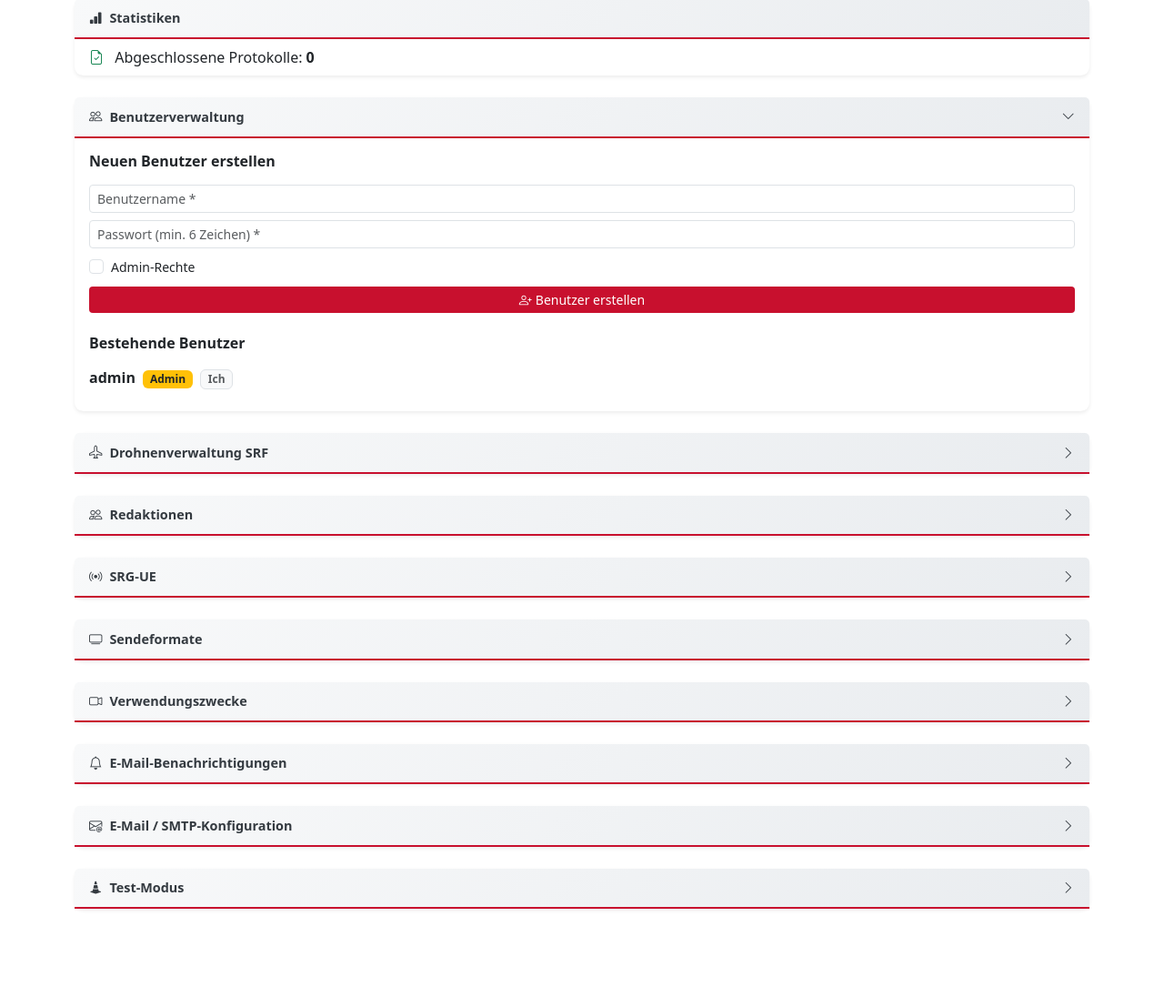
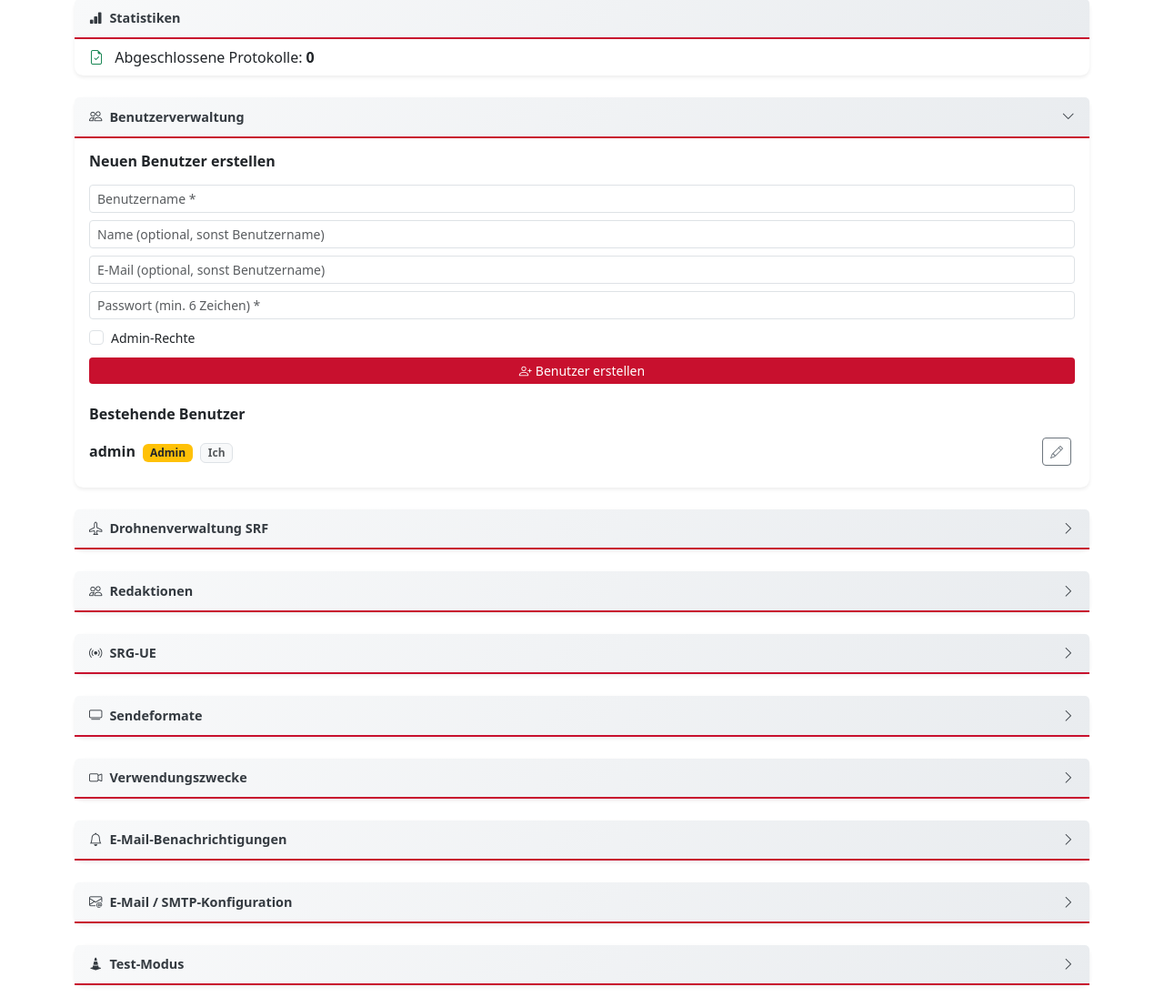
Before and after one commit to urswilli/drohnenprotokoll-tool, a Flask app: page /admin in a window 1280 px wide, after a click on "Benutzerverwaltung". Shown: the part 134-1241 px from the top of the page at 91% size. Before the commit the page ends 1134 px from the top, so only its background shows below. Run offline with Flask 3, Linux system fonts and the light colour scheme; the visitor is signed in with stand-in values (Sample User, id 1); data comes from the database, SQL or seed files in the repository; data that the repository does not hold is empty.

Commit message:
Beta 0.46: Pflichtfelder, Admin-Benutzerverwaltung, lokaler Prod-Import, Doku
- app.py: pilot_company, pilot_address, srg_ue in MANDATORY_FIELDS (serverseitige Prüfung)
- app.py: create_user legt profiles an; edit_user/delete_user; Profile-Backfill-Migration in init_db()
- form.html: required + * für Firmenzugehörigkeit, private Adresse, SRG-UE
- admin.html: Benutzer anlegen mit Name/E-Mail; Bearbeiten-Modal (Stift); Löschen mit Cascade
- app.py: SESSION_COOKIE_SECURE per Env-Variable (lokal über HTTP testbar)
- run-local.sh, import-prod-data.sh, prod-import/ — lokaler Test mit manuell kopierter Prod-DB
- CLAUDE.md: Proxmox VM docker-public, Trello-Workflow, Changelog-Bullets, Git-Workflow
- docker-compose.yml, Dockerfile, GitHub Actions: Deployment-Doku Pi → Proxmox

Co-authored-by: Cursor <cursoragent@cursor.com>

```diff
--- a/app.py
+++ b/app.py
@@ -25,9 +25,10 @@ app = Flask(__name__)
 app.secret_key = os.environ.get('SECRET_KEY', 'drohnen-protokoll-srg-2024-secret')
 
 # ── Sichere Session-Cookie-Konfiguration ────────────────────────────────────
+_secure_cookie = os.environ.get('SESSION_COOKIE_SECURE', 'true').lower() not in ('0', 'false', 'no')
 app.config.update(
     SESSION_COOKIE_HTTPONLY=True,   # kein JavaScript-Zugriff auf Session-Cookie
-    SESSION_COOKIE_SECURE=True,     # Cookie nur über HTTPS senden
+    SESSION_COOKIE_SECURE=_secure_cookie,  # lokal: SESSION_COOKIE_SECURE=false
     SESSION_COOKIE_SAMESITE='Lax',  # CSRF-Schutz: Cookie nicht bei Cross-Site-Requests
     PERMANENT_SESSION_LIFETIME=timedelta(hours=8),
 )
@@ -198,6 +199,9 @@ REDAKTIONEN = [
 SRG_UE_LIST = ['SRF', 'RTS', 'RSI', 'RTR']
 
 MANDATORY_FIELDS = [
+    ('pilot_company', 'Firmenzugehörigkeit des Piloten'),
+    ('pilot_address', 'Private Adresse des Piloten'),
+    ('srg_ue', 'SRG-UE'),
     ('redaktion', 'Redaktion'),
     ('eva_name', 'Name Einsatzverantwortliche/r'),
     ('eva_email', 'E-Mail Einsatzverantwortliche/r SRG'),
@@ -368,6 +372,12 @@ def init_db():
             WHERE p.pilot_company != ''
               AND NOT EXISTS (SELECT 1 FROM drone_holders d WHERE d.user_id = p.user_id)
         """)
+        conn.execute("""
+            INSERT INTO profiles(user_id, pilot_name, pilot_email)
+            SELECT u.id, u.username, COALESCE(NULLIF(u.email, ''), u.username)
+            FROM users u
+            WHERE NOT EXISTS (SELECT 1 FROM profiles p WHERE p.user_id = u.id)
+        """)
         conn.commit()
 
 
@@ -1307,18 +1317,74 @@ def admin():
         elif action == 'create_user':
             username = request.form.get('new_username', '').strip()
             password = request.form.get('new_password', '')
+            name = request.form.get('new_name', '').strip() or username
+            email = request.form.get('new_email', '').strip().lower() or username
             is_admin = 1 if request.form.get('new_is_admin') else 0
             if username and len(password) >= 6:
-                try:
-                    with get_db() as conn:
-                        conn.execute('INSERT INTO users(username,password_hash,is_admin,email,is_approved) VALUES(?,?,?,?,1)',
-                                     (username, _hash(password), is_admin, username))
-                        conn.commit()
-                    flash(f'Benutzer {username!r} erstellt.', 'success')
-                except sqlite3.IntegrityError:
-                    flash('Benutzername bereits vergeben.', 'danger')
+                if '@' not in email:
+                    flash('Bitte eine gültige E-Mail-Adresse angeben.', 'danger')
+                else:
+                    try:
+                        with get_db() as conn:
+                            cur = conn.execute(
+                                'INSERT INTO users(username,password_hash,is_admin,email,is_approved) VALUES(?,?,?,?,1)',
+                                (username, _hash(password), is_admin, email))
+                            conn.execute(
+                                'INSERT INTO profiles(user_id,pilot_name,pilot_email) VALUES(?,?,?)',
+                                (cur.lastrowid, name, email))
+                            conn.commit()
+                        flash(f'Benutzer {username!r} erstellt.', 'success')
+                    except sqlite3.IntegrityError:
+                        flash('Benutzername bereits vergeben.', 'danger')
             else:
                 flash('Benutzername und Passwort (min. 6 Zeichen) erforderlich.', 'danger')
+
+        elif action == 'edit_user':
+            uid = request.form.get('uid')
+            name = request.form.get('edit_name', '').strip()
+            email = request.form.get('edit_email', '').strip().lower()
+            is_admin = 1 if request.form.get('edit_is_admin') else 0
+            if not uid or not email or '@' not in email:
+                flash('Gültige E-Mail erforderlich.', 'danger')
+            else:
+                with get_db() as conn:
+                    row = conn.execute(
+                        'SELECT is_admin FROM users WHERE id=?', (uid,)).fetchone()
+                    if not row:
+                        flash('Benutzer nicht gefunden.', 'danger')
+                    elif row['is_admin'] and not is_admin:
+                        admin_count = conn.execute(
+                            'SELECT COUNT(*) FROM users WHERE is_admin=1').fetchone()[0]
+                        if admin_count <= 1:
+                            flash('Mindestens ein Admin muss bestehen bleiben.', 'danger')
+                        else:
+                            conn.execute(
+                                'UPDATE users SET email=?, is_admin=? WHERE id=?',
+                                (email, is_admin, uid))
+                            if conn.execute('SELECT 1 FROM profiles WHERE user_id=?', (uid,)).fetchone():
+                                conn.execute(
+                                    'UPDATE profiles SET pilot_name=?, pilot_email=? WHERE user_id=?',
+                                    (name or email, email, uid))
+                            else:
+                                conn.execute(
+                                    'INSERT INTO profiles(user_id,pilot_name,pilot_email) VALUES(?,?,?)',
+                                    (uid, name or email, email))
+                            conn.commit()
+                            flash('Benutzer aktualisiert.', 'success')
+                    else:
+                        conn.execute(
+                            'UPDATE users SET email=?, is_admin=? WHERE id=?',
+                            (email, is_admin, uid))
+                        if conn.execute('SELECT 1 FROM profiles WHERE user_id=?', (uid,)).fetchone():
+                            conn.execute(
+                                'UPDATE profiles SET pilot_name=?, pilot_email=? WHERE user_id=?',
+                                (name or email, email, uid))
+                        else:
+                            conn.execute(
+                                'INSERT INTO profiles(user_id,pilot_name,pilot_email) VALUES(?,?,?)',
+                                (uid, name or email, email))
+                        conn.commit()
+                        flash('Benutzer aktualisiert.', 'success')
 
         elif action == 'approve_user':
             uid = request.form.get('uid')
@@ -1340,8 +1406,17 @@ def admin():
 
         elif action == 'delete_user':
             uid = request.form.get('uid')
-            if str(uid) != str(session['user_id']):
+            if str(uid) == str(session['user_id']):
+                flash('Du kannst dich nicht selbst löschen.', 'danger')
+            else:
                 with get_db() as conn:
+                    ac_ids = [r['id'] for r in conn.execute(
+                        'SELECT id FROM aircraft WHERE user_id=?', (uid,)).fetchall()]
+                    for aid in ac_ids:
+                        conn.execute('DELETE FROM aircraft_holder_map WHERE aircraft_id=?', (aid,))
+                    conn.execute('DELETE FROM aircraft WHERE user_id=?', (uid,))
+                    conn.execute('DELETE FROM drone_holders WHERE user_id=?', (uid,))
+                    conn.execute('DELETE FROM profiles WHERE user_id=?', (uid,))
                     conn.execute('DELETE FROM users WHERE id=?', (uid,))
                     conn.commit()
                 flash('Benutzer gelöscht.', 'success')
@@ -1519,7 +1594,10 @@ def admin():
 
     with get_db() as conn:
         users = conn.execute(
-            'SELECT id,username,is_admin,email,is_approved FROM users WHERE is_approved=1').fetchall()
+            'SELECT u.id, u.username, u.is_admin, u.email, u.is_approved, p.pilot_name '
+            'FROM users u LEFT JOIN profiles p ON p.user_id = u.id '
+            'WHERE u.is_approved=1 ORDER BY u.username COLLATE NOCASE'
+        ).fetchall()
         pending = conn.execute(
             'SELECT u.id, u.username, u.email, p.pilot_name '
             'FROM users u LEFT JOIN profiles p ON u.id = p.user_id '
--- a/templates/admin.html
+++ b/templates/admin.html
@@ -70,6 +70,14 @@
                        placeholder="Benutzername *" required>
               </div>
               <div class="col-12">
+                <input type="text" name="new_name" class="form-control form-control-sm"
+                       placeholder="Name (optional, sonst Benutzername)">
+              </div>
+              <div class="col-12">
+                <input type="email" name="new_email" class="form-control form-control-sm"
+                       placeholder="E-Mail (optional, sonst Benutzername)">
+              </div>
+              <div class="col-12">
                 <input type="password" name="new_password" class="form-control form-control-sm"
                        placeholder="Passwort (min. 6 Zeichen) *" minlength="6" required>
               </div>
@@ -93,6 +101,12 @@
             <div class="list-group-item d-flex justify-content-between align-items-center px-0">
               <div>
                 <strong>{{ user.username }}</strong>
+                {% if user.pilot_name and user.pilot_name != user.username %}
+                  <span class="text-muted small ms-1">({{ user.pilot_name }})</span>
+                {% endif %}
+                {% if user.email and user.email != user.username %}
+                  <div class="text-muted small">{{ user.email }}</div>
+                {% endif %}
                 {% if user.is_admin %}
                   <span class="badge bg-warning text-dark ms-1">Admin</span>
                 {% endif %}
@@ -100,6 +114,16 @@
                   <span class="badge bg-light text-muted border ms-1">Ich</span>
                 {% endif %}
               </div>
+              <div class="text-nowrap">
+                <button type="button" class="btn btn-outline-secondary btn-sm me-1"
+                        data-bs-toggle="modal" data-bs-target="#editUserModal"
+                        data-id="{{ user.id }}"
+                        data-username="{{ user.username }}"
+                        data-name="{{ user.pilot_name or '' }}"
+                        data-email="{{ user.email or user.username }}"
+                        data-admin="{{ 1 if user.is_admin else 0 }}">
+                  <i class="bi bi-pencil"></i>
+                </button>
                 {% if user.id != session.user_id %}
                 <form method="post" class="d-inline"
                       onsubmit="return confirm('Benutzer «{{ user.username }}» wirklich löschen?')">
@@ -110,6 +134,7 @@
                   </button>
                 </form>
                 {% endif %}
+              </div>
             </div>
             {% endfor %}
           </div>
@@ -739,6 +764,43 @@
 </div>
 
 <!-- Edit-Drohne Modal -->
+<div class="modal fade" id="editUserModal" tabindex="-1">
+  <div class="modal-dialog">
+    <div class="modal-content">
+      <div class="modal-header">
+        <h5 class="modal-title"><i class="bi bi-pencil me-2"></i>Benutzer bearbeiten</h5>
+        <button type="button" class="btn-close" data-bs-dismiss="modal"></button>
+      </div>
+      <form method="post">
+        <input type="hidden" name="action" value="edit_user">
+        <input type="hidden" name="uid" id="editUserId">
+        <div class="modal-body">
+          <div class="mb-3">
+            <label class="form-label fw-semibold">Benutzername</label>
+            <input type="text" class="form-control" id="editUserUsername" readonly disabled>
+          </div>
+          <div class="mb-3">
+            <label class="form-label fw-semibold">Name</label>
+            <input type="text" name="edit_name" id="editUserName" class="form-control">
+          </div>
+          <div class="mb-3">
+            <label class="form-label fw-semibold">E-Mail</label>
+            <input type="email" name="edit_email" id="editUserEmail" class="form-control" required>
+          </div>
+          <div class="form-check">
+            <input type="checkbox" class="form-check-input" name="edit_is_admin" id="editUserAdmin">
+            <label class="form-check-label" for="editUserAdmin">Admin-Rechte</label>
+          </div>
+        </div>
+        <div class="modal-footer">
+          <button type="button" class="btn btn-outline-secondary" data-bs-dismiss="modal">Abbrechen</button>
+          <button type="submit" class="btn btn-srg">Speichern</button>
+        </div>
+      </form>
+    </div>
+  </div>
+</div>
+
 <div class="modal fade" id="editDroneModal" tabindex="-1">
   <div class="modal-dialog">
     <div class="modal-content">
@@ -845,6 +907,15 @@ document.getElementById('editSrgModal')?.addEventListener('show.bs.modal', funct
   document.getElementById('editSrgName').value = btn.dataset.name;
 });
 
+document.getElementById('editUserModal')?.addEventListener('show.bs.modal', function(e) {
+  const btn = e.relatedTarget;
+  document.getElementById('editUserId').value       = btn.dataset.id;
+  document.getElementById('editUserUsername').value = btn.dataset.username;
+  document.getElementById('editUserName').value       = btn.dataset.name || '';
+  document.getElementById('editUserEmail').value      = btn.dataset.email || '';
+  document.getElementById('editUserAdmin').checked    = btn.dataset.admin === '1';
+});
+
 document.getElementById('editDroneModal')?.addEventListener('show.bs.modal', function(e) {
   const btn = e.relatedTarget;
   document.getElementById('editDroneId').value           = btn.dataset.id;
```
Also changed, not shown: CLAUDE.md (+28 -23 lines), docker-compose.yml (+2 -6 lines), templates/form.html (+6 -6 lines), .github/workflows/docker.yml, 5 other files. Lines whose indentation alone changed are shown as unchanged.
